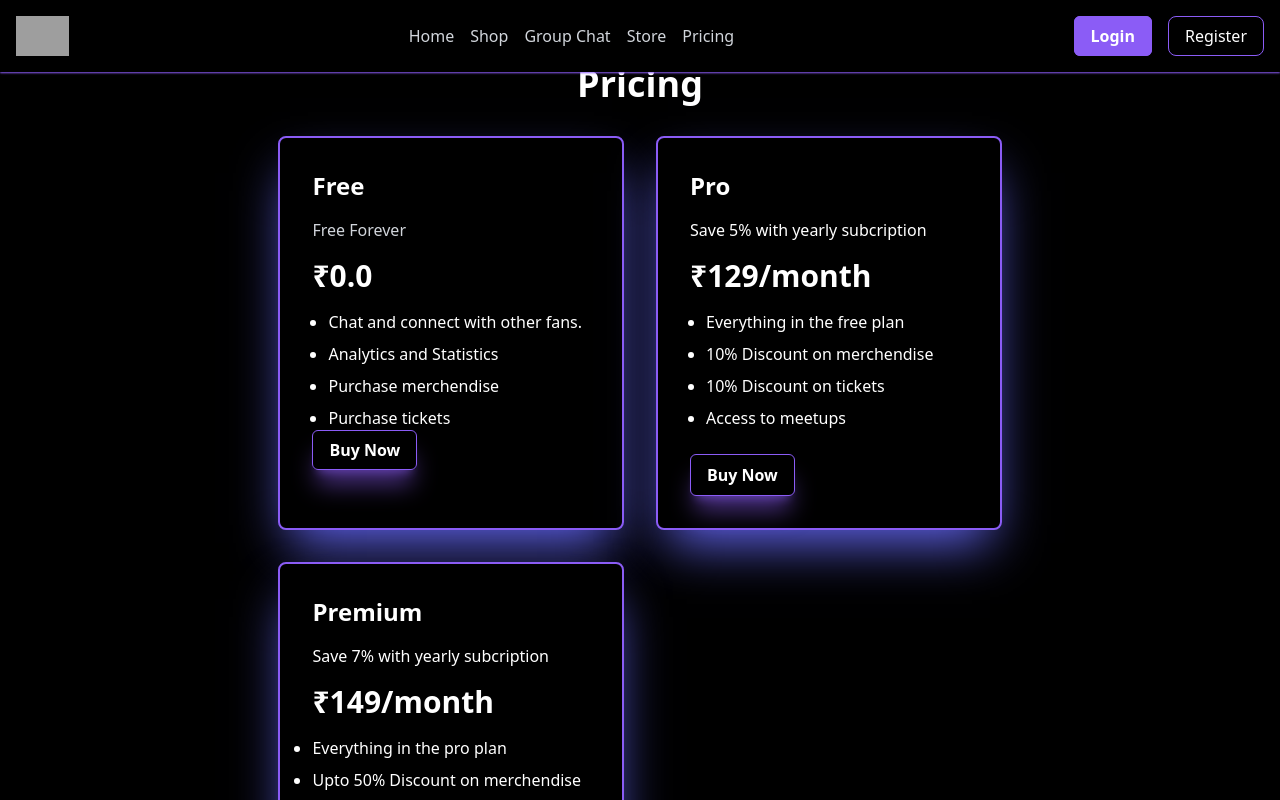
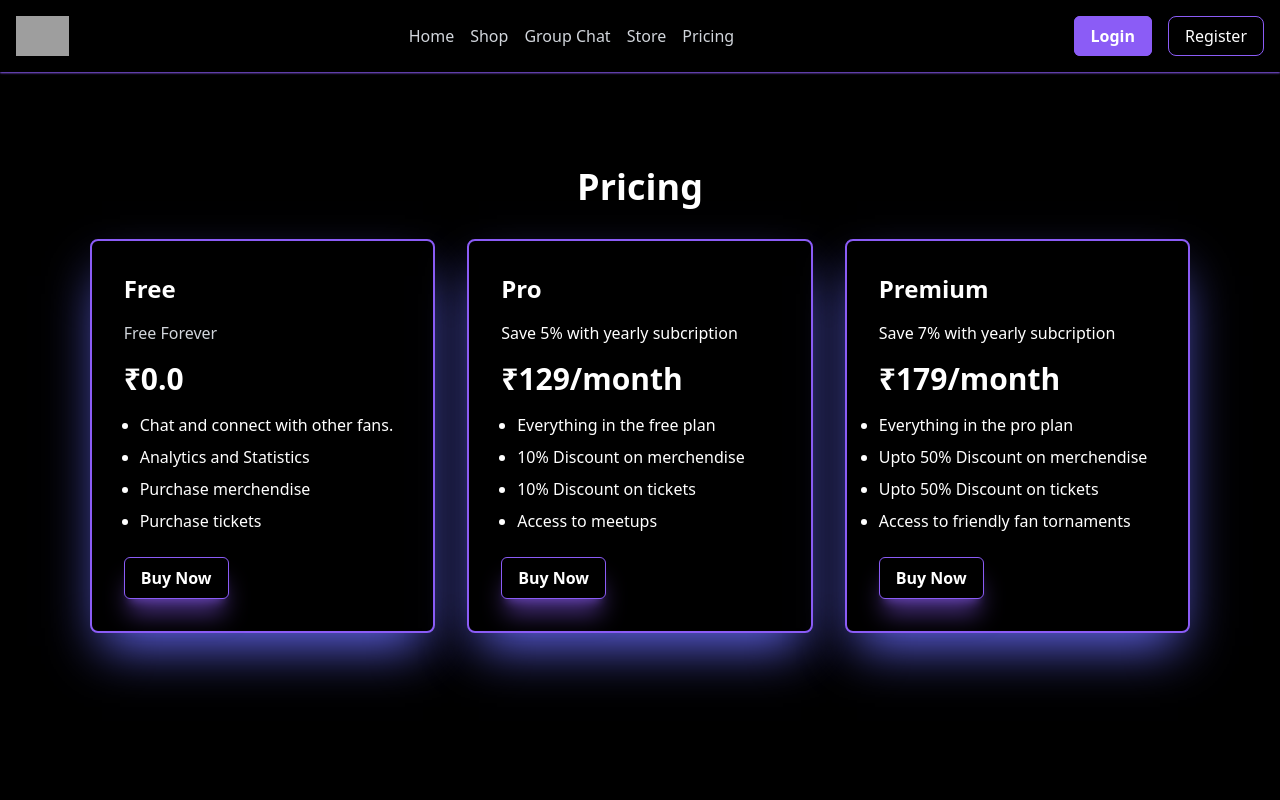
Before and after one commit to Aarushaggarwal-theone/wikit, a Next.js app in the folder frontend/: page /pricing in a window 1280 px wide. Shown: the top 800 px of the page. Built offline with nearby package versions, Linux system fonts and the light colour scheme; grey boxes are pictures that could not be loaded.

Commit message:
fixed merge

```diff
--- a/frontend/pages/pricing.js
+++ b/frontend/pages/pricing.js
@@ -1,19 +1,17 @@
 
 import Header from '@/components/Header'
 import { Inter } from 'next/font/google'
-import Link from 'next/link'
-
 const inter = Inter({ subsets: ['latin'] })
 function Pricing() {
   return (
-    <div className={`flex items-center justify-center mx-auto h-screen bg-black`}>
+    <div className={`flex items-center justify-center h-screen bg-black`}>
       <div>
         <Header />
       </div>
-      <div className={`mx-auto my-auto`}>
-      <div className={` mx-auto px-4 py-16 text-white`}>
+      <div>
+      <div className={`container mx-auto px-4 py-16 text-white`}>
         <h1 className={`text-4xl font-bold mb-8 text-center`}>Pricing</h1>
-        <div className={`grid grid-cols-1 sm:grid-cols-2 lg:grid-cols-2 gap-8`}>
+        <div className={`grid grid-cols-1 sm:grid-cols-2 lg:grid-cols-3 gap-8`}>
           <div className={`bg-black border border-2 shadow-indigo-500 shadow-2xl border-violet-500 p-8 shadow rounded-lg`}>
             <h2 className={`text-2xl font-bold mb-4`}>Free</h2>
             <p className={`mb-4 text-gray-300`}>Free Forever</p>
@@ -24,9 +22,9 @@ function Pricing() {
               <li className={`m-2 ml-4 list-disc`}>Purchase merchendise</li>
               <li className={`m-2 ml-4 list-disc`}>Purchase tickets</li>
             </ul>
-            <Link href="https://iplt20.com" className={`bg-black border border-1 border-violet-500 shadow-violet-500/50 shadow-xl text-white font-bold py-2 px-4 rounded-md mt-4`}>
+            <button className={`bg-black border border-1 border-violet-500 shadow-violet-500/50 shadow-xl text-white font-bold py-2 px-4 rounded-md mt-4`}>
               Buy Now
-            </Link>
+            </button>
           </div>
           <div className={`bg-black border text-white border-2 shadow-indigo-500 shadow-2xl border-violet-500 p-8 rounded-lg`}>
             <h2 className={`text-2xl font-bold mb-4`}>Pro</h2>
@@ -45,16 +43,16 @@ function Pricing() {
           <div className={`bg-black border border-2 shadow-indigo-500 shadow-2xl border-violet-500 rounded-lg p-8`}>
             <h2 className={`text-2xl font-bold mb-4`}>Premium</h2>
             <p className={`text-white mb-4`}>Save 7% with yearly subcription</p>
-            <p className={`text-3xl font-bold mb-4`}>₹149/month</p>
+            <p className={`text-3xl font-bold mb-4`}>₹179/month</p>
             <ul className={`text-white`}>
               <li className={`mb-2 list-disc`}>Everything in the pro plan</li>
               <li className={`mb-2 list-disc`}>Upto 50% Discount on merchendise</li>
               <li className={`mb-2 list-disc`}>Upto 50% Discount on tickets</li>
               <li className={`mb-2 list-disc`}>Access to friendly fan tornaments</li>
             </ul>
-            <buton  className={`bg-black border border-1 border-violet-500 shadow-violet-500/50 shadow-xl text-white font-bold py-2 px-4 rounded-md mt-4`}>
+            <button className={`bg-black border border-1 border-violet-500 shadow-violet-500/50 shadow-xl text-white font-bold py-2 px-4 rounded-md mt-4`}>
               Buy Now
-            </buton>
+            </button>
           </div>
         </div>
       </div>
```
